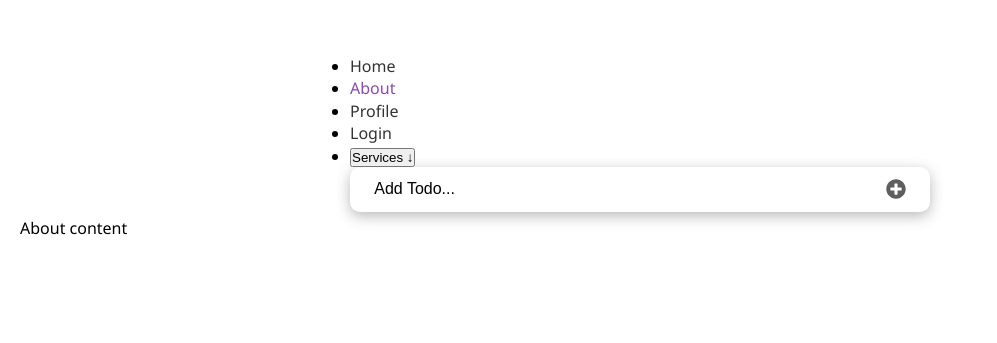
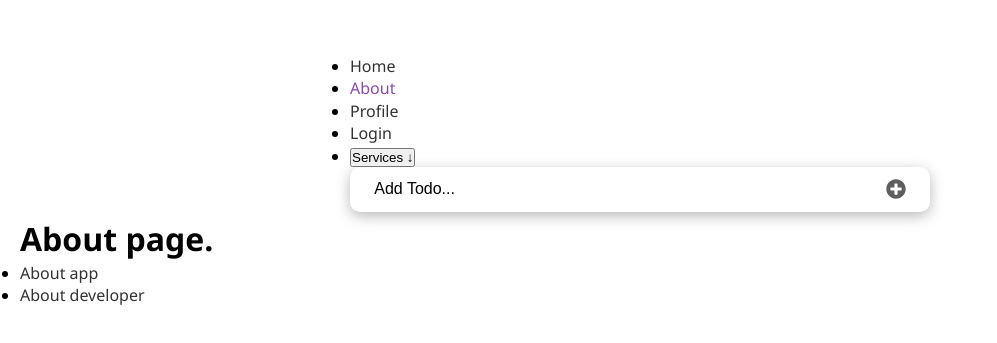
Before and after one commit to RitaDee/todo-app-react, a React (Create React App) app: page /about in a window 1280 px wide. Shown: the part 113-456 px from the top of the page, without its empty margins (0-997 px from the left). Built offline with nearby package versions, Linux system fonts and the light colour scheme.

Commit message:
Modify About.js file

```diff
--- a/src/routes/About.js
+++ b/src/routes/About.js
@@ -1,2 +1,19 @@
-const About = () => <div>About content</div>;
+import { NavLink, Outlet } from 'react-router-dom';
+
+const About = () => (
+  <>
+    <h1>About page.</h1>
+    <div className="about">
+      <ul className="about_list">
+        <li>
+          <NavLink to="about-app">About app</NavLink>
+        </li>
+        <li>
+          <NavLink to="about-developer">About developer</NavLink>
+        </li>
+      </ul>
+      <Outlet />
+    </div>
+  </>
+);
 export default About;
--- a/src/routes/SinglePage.js
+++ b/src/routes/SinglePage.js
@@ -1,8 +1,6 @@
-const SinglePage = () => {
-  return (
-    <div className="main_content">
-      single page content
-    </div>
-  );
-};
+const SinglePage = () => (
+  <div className="main_content">
+    single page content
+  </div>
+);
 export default SinglePage;
```
